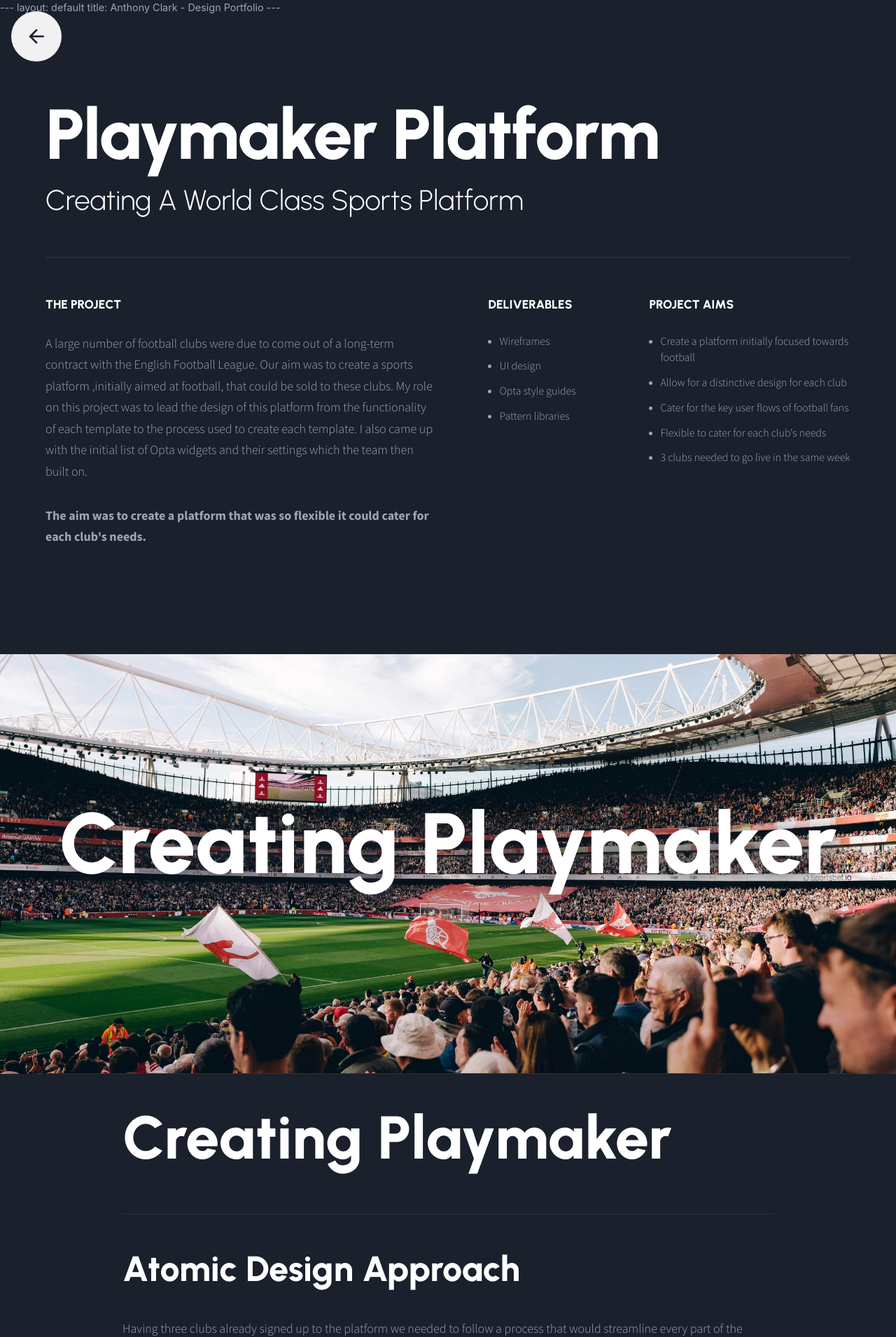
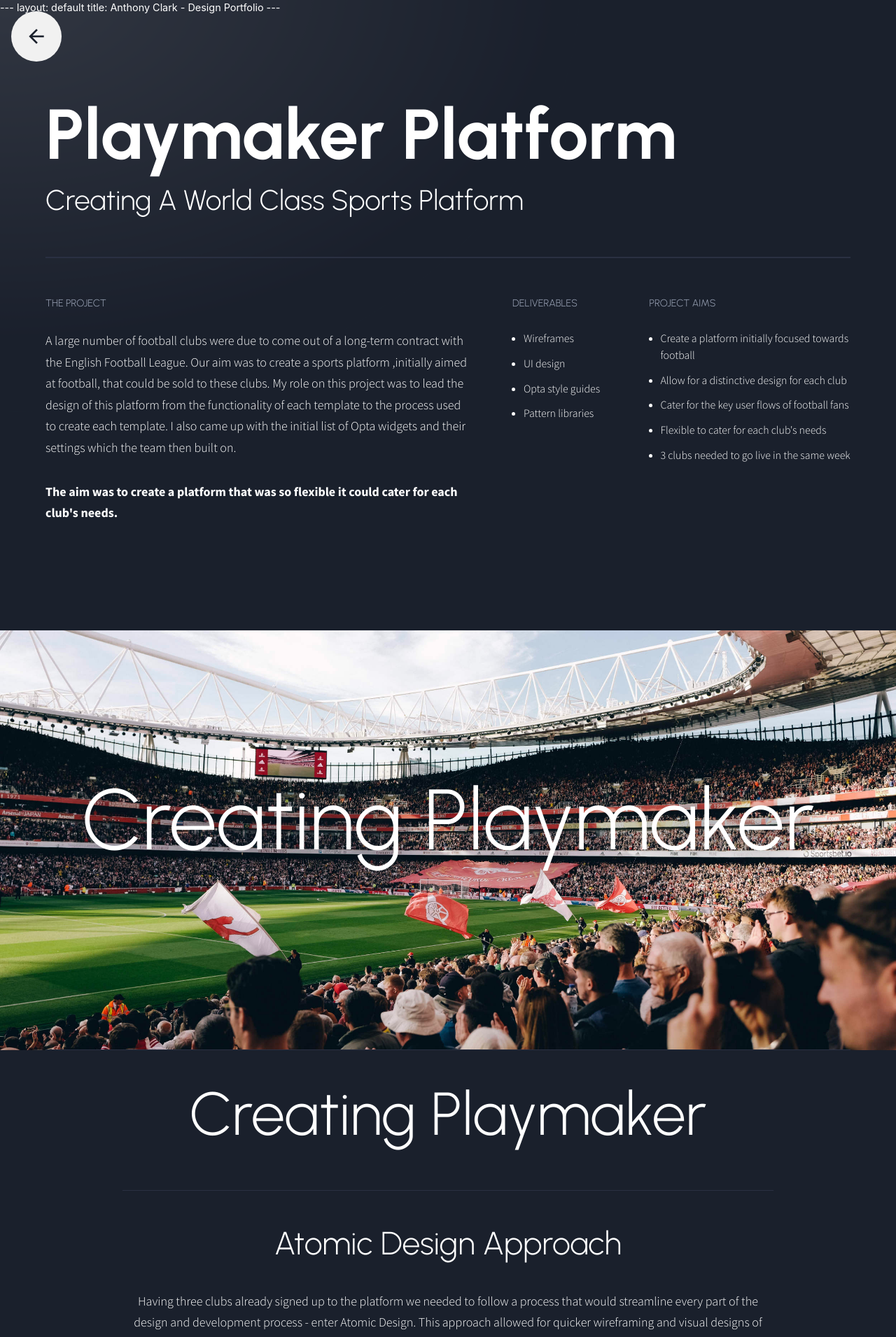
Before and after one commit to anthony-clark/AnthonyClark.github.io, a Jekyll site: the page playmaker-platform.html, which Jekyll copies as it is, in a window 1280 px wide. Shown: the top 1911 px of the page at 70% size. Built offline with Jekyll 4.4.1, drawn with Linux system fonts in a browser that asks for light colours; nearby versions of some CDN libraries; some of the changed text lies outside the part shown.

Commit message:
more tweaks

```diff
--- a/Liverpool-fc-store.html
+++ b/Liverpool-fc-store.html
@@ -14,7 +14,7 @@
 			<link rel="stylesheet" href="https://cdn.jsdelivr.net/npm/bootstrap@4.0.0/dist/css/bootstrap.min.css" integrity="sha384-Gn5384xqQ1aoWXA+058RXPxPg6fy4IWvTNh0E263XmFcJlSAwiGgFAW/dAiS6JXm" crossorigin="anonymous">
 			<link rel="stylesheet" type="text/css" href="css/main.css">
 			<link rel="preconnect" href="https://fonts.gstatic.com">
-			<link href="https://fonts.googleapis.com/css?family=Urbanist:800" rel="stylesheet"  type='text/css'>
+			<link href="https://fonts.googleapis.com/css?family=Urbanist:700" rel="stylesheet"  type='text/css'>
 			<link href="https://fonts.googleapis.com/css?family=Urbanist:300" rel="stylesheet"  type='text/css'>
 			<link href="https://fonts.googleapis.com/css?family=Source+Sans+Pro:300,700" rel='stylesheet' type='text/css'>
 			<link href="https://fonts.googleapis.com/icon?family=Material+Icons+Outlined" rel="stylesheet">
--- a/css/main.css
+++ b/css/main.css
@@ -1,9 +1,9 @@
 body {
-    color: #9DA6B9;
+    color: #fff;
     font-size: .9em;
     margin:0;
     padding:0;
-    background: #1A202C; /*url(../images/Shine.png);*/
+    background: #1A202C url(../images/Shine.png);
     background-repeat: no-repeat;
     background-attachment: scroll;
     background-origin: content-box;
@@ -25,6 +25,7 @@
 }
 .container.narrow.title{
     margin:40px auto 0 auto;
+    text-align: center;
 }
 
 .container.narrow{
@@ -38,7 +39,11 @@
   .container.last{
     margin:0 auto 0 auto;
   }
-
+  .container.narrow-mobile{
+    max-width:960px;
+    margin:120px auto 0 auto;
+    display: block;
+  }
   .container.projects-home{
     display: block;
   }
@@ -72,7 +77,7 @@
     padding: 0;
     margin: 0 16px 0 0;
     line-height: 1.7em;
-    color:#8897aa;
+    color:#fff;
 }
 #case-study-meta h2{
     font-size: 1em;
@@ -81,8 +86,8 @@
 }
 #case-study-summary{
     float:left;
-    width:55%;
-    padding-right:72px;
+    width:58%;
+    padding-right:64px;
 }
 #case-study-intro{
     overflow: auto;
@@ -101,11 +106,11 @@
 }
 #case-study-aims h3, #case-study-deliverables h3, #case-study-summary h3{
     margin: 0 0 30px 0;
-    font-size: 1.2em;
+    font-size: 1em;
     text-transform: uppercase;
-    font-weight: 800;
+    font-weight: 300;
     font-family:'Urbanist','Helvetica', 'Arial', 'Sans-Serif';
-    color: #fff;
+    color: #9DA6B9;
     }
 #case-study-aims{
     float:left;
@@ -113,7 +118,7 @@
 }
 #case-study-deliverables{
     float:left;
-width:20%;
+width:17%;
 }
 a {
     text-decoration: none;
@@ -176,14 +181,13 @@
     line-height: 1em;
      font-family:'Urbanist','Helvetica', 'Arial', 'Sans-Serif';
     margin:0 0 20px 0;
-     font-weight: 800;
-     letter-spacing: -2px;
+     font-weight: 700;
      color: #fff;
 }
 h2 {
     font-size: 6em;
      font-family:'Urbanist','Helvetica', 'Arial', 'Sans-Serif';
-    font-weight: 800;
+    font-weight: 300;
     padding-bottom: 56px;
     display: block;
     width: 100%;
@@ -195,9 +199,9 @@
     margin-bottom: 0;
 }
 h3 {
-    font-size: 3.5em;
+    font-size: 3.2em;
      font-family:'Urbanist','Helvetica', 'Arial', 'Sans-Serif';
-    font-weight: 800;
+    font-weight: 300;
      margin: 40px 0 40px 0;
      color: #fff;
      line-height: 1.2em;
@@ -210,7 +214,7 @@
 }
 h4.template-features {
     font-size: 1.5em;
-    font-weight: 800;
+    font-weight: 300;
     margin: 0 0 32px 0;
     font-family:'Urbanist','Helvetica', 'Arial', 'Sans-Serif';
     color: #fff;
@@ -225,7 +229,7 @@
 p {
     font-size: 1.1em;
     line-height: 1.7em;
-    color: #9DA6B9;
+    color: #ffffff;
     font-family:'Source Sans Pro', Arial, Helvetica, 'san serif';
     font-weight:300;
     margin: 0 0 32px 0;
@@ -285,7 +289,7 @@
     height: 450px;
     clear: both;
     margin-top:0;
-    padding-top: 50px;
+    padding-top: 32px;
     align-items: left;
     text-align: left;
     }
@@ -303,6 +307,7 @@
     line-height: .95em;
     width:450px;
     border: 0;
+    font-weight: 700;
 
 }
 
@@ -318,7 +323,7 @@
         color: #fff;
         background:none;
         font-size: .85em;
-        font-weight: 800;
+        font-weight: 700;
         margin:24px auto;
         padding: 16px 24px;
         border: 2px solid #fff;
@@ -509,7 +514,7 @@
     font-size: 2em;
     line-height: 1em;
      font-family:'Urbanist','Helvetica', 'Arial', 'Sans-Serif';
-    font-weight: 800;
+    font-weight: 700;
      color: #fff;
   }
   section.project-list ul li a span{
@@ -614,8 +619,8 @@
         margin:0 auto 0 auto;
         display: grid;
         padding: 0 32px;
-        grid-template-columns: repeat(auto-fill, minmax(200px, 1fr));
-        grid-gap: 1.7rem;
+        grid-template-columns: repeat(auto-fill, minmax(280px, 1fr));
+        grid-gap: 3rem;
     }
     .row-of-screenshots img{
         margin-top: 0;
@@ -767,7 +772,10 @@
         }
         .row-of-screenshots{
             width: 80%;
+            grid-template-columns: repeat(auto-fill, minmax(160px, 1fr));
+            grid-gap: 3rem;
         }
+
 
     }
 
--- a/everton-fc.html
+++ b/everton-fc.html
@@ -14,7 +14,7 @@
 			<link rel="stylesheet" href="https://cdn.jsdelivr.net/npm/bootstrap@4.0.0/dist/css/bootstrap.min.css" integrity="sha384-Gn5384xqQ1aoWXA+058RXPxPg6fy4IWvTNh0E263XmFcJlSAwiGgFAW/dAiS6JXm" crossorigin="anonymous">
 			<link rel="stylesheet" type="text/css" href="css/main.css">
 			<link rel="preconnect" href="https://fonts.gstatic.com">
-			<link href="https://fonts.googleapis.com/css?family=Urbanist:800" rel="stylesheet"  type='text/css'>
+			<link href="https://fonts.googleapis.com/css?family=Urbanist:700" rel="stylesheet"  type='text/css'>
 			<link href="https://fonts.googleapis.com/css?family=Urbanist:300" rel="stylesheet"  type='text/css'>
 			<link href="https://fonts.googleapis.com/css?family=Source+Sans+Pro:300,700" rel='stylesheet' type='text/css'>
 			<link href="https://fonts.googleapis.com/icon?family=Material+Icons+Outlined" rel="stylesheet">
--- a/lexus-car-search.html
+++ b/lexus-car-search.html
@@ -14,7 +14,7 @@
 			<link rel="stylesheet" href="https://cdn.jsdelivr.net/npm/bootstrap@4.0.0/dist/css/bootstrap.min.css" integrity="sha384-Gn5384xqQ1aoWXA+058RXPxPg6fy4IWvTNh0E263XmFcJlSAwiGgFAW/dAiS6JXm" crossorigin="anonymous">
 			<link rel="stylesheet" type="text/css" href="css/main.css">
 			<link rel="preconnect" href="https://fonts.gstatic.com">
-			<link href="https://fonts.googleapis.com/css?family=Urbanist:800" rel="stylesheet"  type='text/css'>
+			<link href="https://fonts.googleapis.com/css?family=Urbanist:700" rel="stylesheet"  type='text/css'>
 			<link href="https://fonts.googleapis.com/css?family=Urbanist:300" rel="stylesheet"  type='text/css'>
 			<link href="https://fonts.googleapis.com/css?family=Source+Sans+Pro:300,700" rel='stylesheet' type='text/css'>
 			<link href="https://fonts.googleapis.com/icon?family=Material+Icons+Outlined" rel="stylesheet">
@@ -64,7 +64,7 @@
 
 
 </div>
-<div class="hero-image lexus"><h2>Search Landing</h2></div>
+<div class="hero-image lexus"></div>
 <div class="container narrow title">
 	<h2>Search Landing</h2>
 	<h3>Search Landing</h3>
--- a/playmaker-platform.html
+++ b/playmaker-platform.html
@@ -14,7 +14,7 @@
 			<link rel="stylesheet" href="https://cdn.jsdelivr.net/npm/bootstrap@4.0.0/dist/css/bootstrap.min.css" integrity="sha384-Gn5384xqQ1aoWXA+058RXPxPg6fy4IWvTNh0E263XmFcJlSAwiGgFAW/dAiS6JXm" crossorigin="anonymous">
 			<link rel="stylesheet" type="text/css" href="css/main.css">
 			<link rel="preconnect" href="https://fonts.gstatic.com">
-			<link href="https://fonts.googleapis.com/css?family=Urbanist:800" rel="stylesheet"  type='text/css'>
+			<link href="https://fonts.googleapis.com/css?family=Urbanist:700" rel="stylesheet"  type='text/css'>
 			<link href="https://fonts.googleapis.com/css?family=Urbanist:300" rel="stylesheet"  type='text/css'>
 			<link href="https://fonts.googleapis.com/css?family=Source+Sans+Pro:300,700" rel='stylesheet' type='text/css'>
 			<link href="https://fonts.googleapis.com/icon?family=Material+Icons+Outlined" rel="stylesheet">
@@ -66,9 +66,9 @@
 
 
 </div>
-<div class="hero-image playmaker"><div class="container"><h2>Creating Playmaker</h2></div></div>
+<div class="hero-image playmaker"><div class="container"><h2 class="larger-h2">Creating Playmaker</h2></div></div>
 <div class="container narrow title">
-	<h2 class="larger-h2">Creating Playmaker</h2>
+	<h2>Creating Playmaker</h2>
 	<h3>Atomic Design Approach</h3>
 	<p>Having three clubs already signed up to the platform we needed to follow a process that would streamline every part of the design and development process - enter Atomic Design. This approach allowed for quicker wireframing and visual designs of templates for each club to sign off. It also made it simpler, building a design system for each club which in turn meant Front-end had a style guide to follow to keep everything consistent during the build.</p>
 	<h3>Mobile First</h3>
@@ -101,8 +101,8 @@
 
 
 
-<div class="hero-image playmaker-templates"><div class="container"><h2>Key Templates</h2></div></div>
-<div class="container title"><h2 class="no-margin">Key Templates</h2></div>
+<div class="hero-image playmaker-templates"><h2 class="larger-h2">Creating Playmaker</h2></div>
+<div class="container title"><h2 class="no-margin">Key Templates & Features</h2></div>
 <div class="container screenshot">
 <div class="screenshot-info sticky-content">
 	<h3>Homepage</h3>
```
Also changed, not shown: aston-villa-hospitality.html (+5 -4 lines), images/go-ape/next-project-go-ape.jpg.
